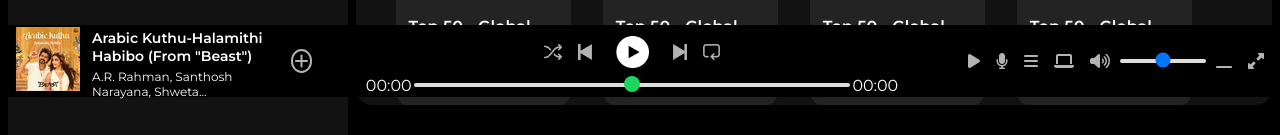
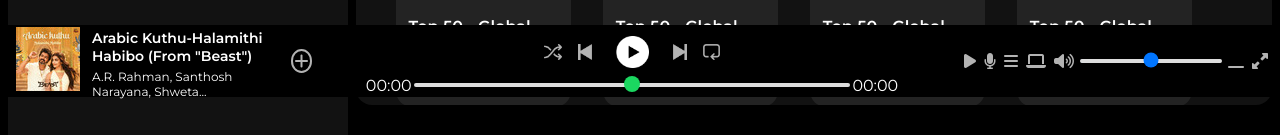
Before and after one commit to RishiChouksey53/Spotify_clone, a plain HTML site: page index.html in a window 1280 px wide. Shown: the part 703-838 px from the top of the page. Drawn offline with Linux system fonts and the light colour scheme.

Commit message:
controls

```diff
--- a/style.css
+++ b/style.css
@@ -371,8 +371,9 @@ a {
 
 .controls i {
     font-size: 1rem;
-    padding: .5rem;
+    padding: 0 .25rem;
     opacity: .7;
+    cursor: pointer;
 }
 
 .controls i:hover {
@@ -380,8 +381,10 @@ a {
 }
 
 .controls input {
+    min-width: 30px;
     width: 100%;
     line-height: 72px;
+    cursor: pointer;
 }
 
 .controls input::-webkit-slider-runnable-track {
```
